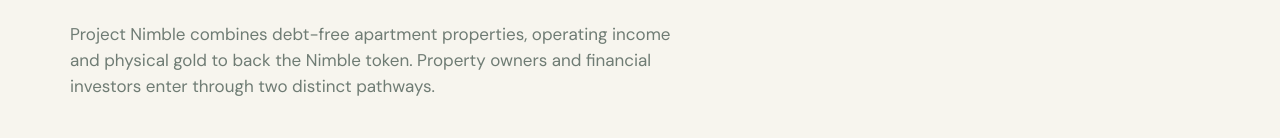
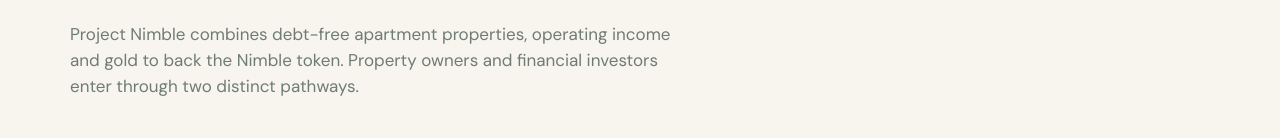
Before and after one commit to annemurph/nimble-investor-materials-6f3a9d8c72e14b5fa094c8d317e6b2a1, a plain HTML site: page index.html in a window 1280 px wide. Shown: the part 404-542 px from the top of the page. Drawn offline with Linux system fonts and the light colour scheme; grey boxes are pictures that could not be loaded.

Commit message:
Remove physical from gold backing copy

```diff
--- a/index.html
+++ b/index.html
@@ -1,6 +1,6 @@
 <!doctype html>
 <html lang="en"><head><meta charset="utf-8"><meta name="viewport" content="width=device-width,initial-scale=1"><meta name="description" content="Choose a Project Nimble pathway into a real-estate- and gold-backed token model."><title>Project Nimble | Investment pathways</title><link rel="stylesheet" href="styles.css?v=7"></head>
 <body><header class="header container"><a class="brand" href="./"><img class="brand-logo" src="nimble-logo.jpg" alt="Project Nimble logo: Real Estate + Gold + Crypto = (N)"></a><nav class="nav"><a href="property-owners.html">Property owners</a><a href="financial-investors.html">Financial investors</a></nav></header>
-<main class="container persona-hub"><p class="kicker">Two ways to participate</p><h1>Different starting points.<br>One real-estate- and gold-backed model.</h1><p class="hub-intro">Project Nimble combines debt-free apartment properties, operating income and physical gold to back the Nimble token. Property owners and financial investors enter through two distinct pathways.</p>
+<main class="container persona-hub"><p class="kicker">Two ways to participate</p><h1>Different starting points.<br>One real-estate- and gold-backed model.</h1><p class="hub-intro">Project Nimble combines debt-free apartment properties, operating income and gold to back the Nimble token. Property owners and financial investors enter through two distinct pathways.</p>
 <div class="hub-grid"><a class="hub-card" href="property-owners.html"><span class="badge">For multifamily owners</span><h2>Contribute a property</h2><p>Contribute a qualifying debt-free apartment property, receive its full agreed value in Nimble tokens at the prevailing rate, and retain one-third of the NOI generated by that property.</p><span class="button primary">Property owner path <b>→</b></span></a><a class="hub-card dark" href="financial-investors.html"><span class="badge">For financial investors</span><h2>Participate in the presale</h2><p>Acquire Nimble tokens from the fixed supply: 50 million tokens are available at the $0.01 presale price. No additional tokens will ever be minted. Presale proceeds fund startup and operating costs.</p><span class="button" style="background:#e8c86f;color:#142a3b">Financial investor path <b>→</b></span></a></div></main>
 <footer class="container footer"><div class="footer-top"><span>PROJECT NIMBLE</span><span>Investor pathways</span></div><div class="disclaimer">This site provides a general overview and does not constitute an offer to sell or a solicitation to buy any security or digital asset. Participation is subject to definitive documentation and eligibility requirements.</div></footer></body></html>
```
